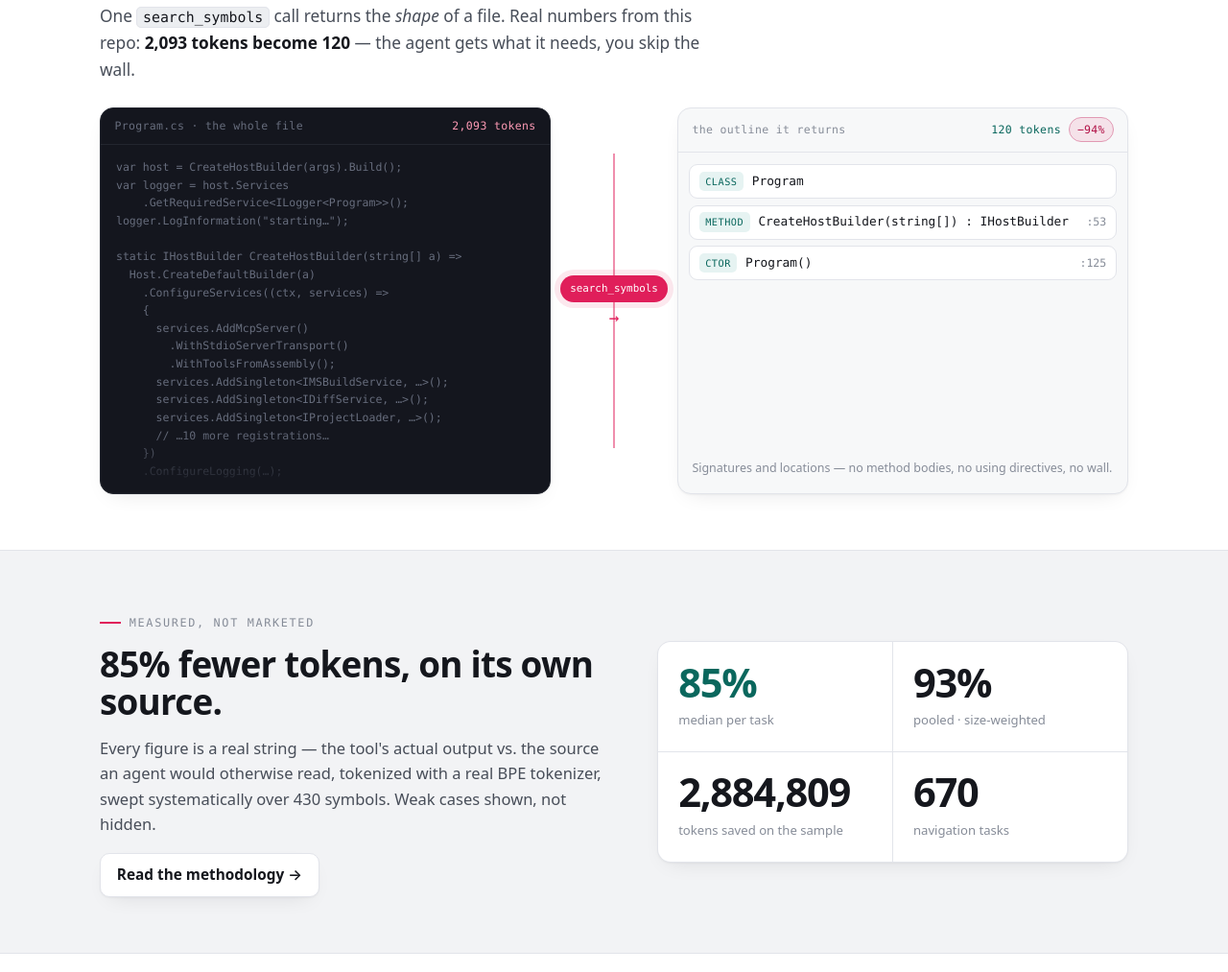
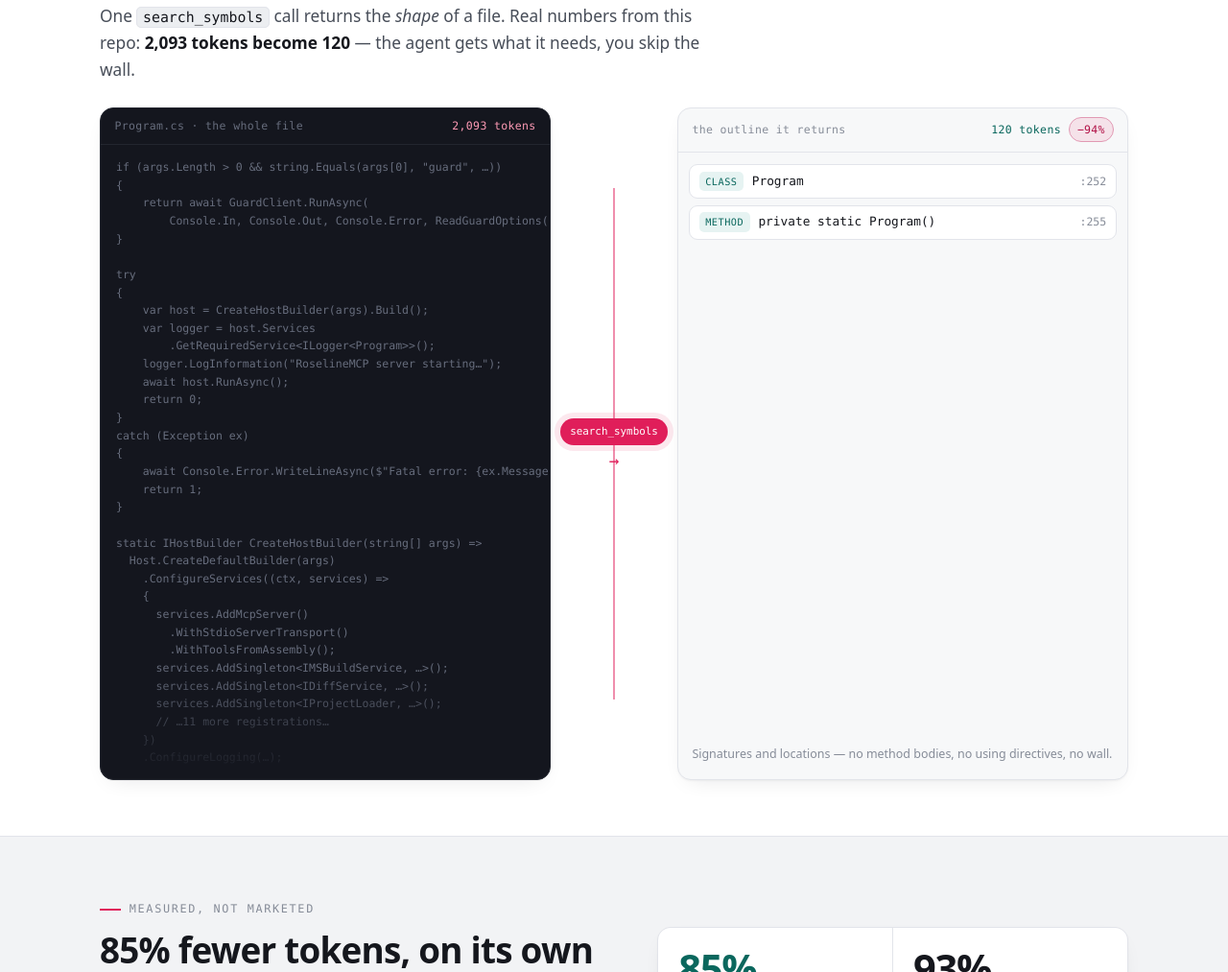
Before and after one commit to Atypical-Consulting/RoselineMCP, an Astro site in the folder website/: page / in a window 1280 px wide. Shown: the part 789-1802 px from the top of the page at 96% size. Built offline with nearby package versions, Linux system fonts and the light colour scheme; Astro itself is replaced by a stand-in of ours; no server answers.

Commit message:
fix(website): redraw the index.astro Program.cs showcase illustration (#212) (#227)
* chore(#212): scaffold draft PR for index.astro showcase illustration fix

* fix(website): redraw the index.astro Program.cs showcase illustration to match the current file

* fix: address code-review findings

Reduce the outline panel to the two rows RoselineMCP's real search_symbols actually returns for
Program.cs (class Program :252, method private static Program() :255) rather than two local
functions (ReadGuardOptions, CreateHostBuilder) that the tool's outline never emits for a
top-level-statements file. Also restore the elided catch block in the excerpt (the try had no
catch, which is not valid C#) and correct the registrations count (10 -> 11).

```diff
--- a/website/src/pages/index.astro
+++ b/website/src/pages/index.astro
@@ -79,13 +79,29 @@ const groupBlurb: Record<string, string> = {
       <figure class="transform" aria-label="RoselineMCP turns a 2,093-token file into a 120-token outline.">
         <div class="tpanel file">
           <div class="tp-head"><span class="mono">Program.cs · the whole file</span><span class="tp-cost mono">2,093 tokens</span></div>
-          <pre class="mono">{`var host = CreateHostBuilder(args).Build();
-var logger = host.Services
-    .GetRequiredService<ILogger<Program>>();
-logger.LogInformation("starting…");
+          <pre class="mono">{`if (args.Length > 0 && string.Equals(args[0], "guard", …))
+{
+    return await GuardClient.RunAsync(
+        Console.In, Console.Out, Console.Error, ReadGuardOptions());
+}
 
-static IHostBuilder CreateHostBuilder(string[] a) =>
-  Host.CreateDefaultBuilder(a)
+try
+{
+    var host = CreateHostBuilder(args).Build();
+    var logger = host.Services
+        .GetRequiredService<ILogger<Program>>();
+    logger.LogInformation("RoselineMCP server starting…");
+    await host.RunAsync();
+    return 0;
+}
+catch (Exception ex)
+{
+    await Console.Error.WriteLineAsync($"Fatal error: {ex.Message}");
+    return 1;
+}
+
+static IHostBuilder CreateHostBuilder(string[] args) =>
+  Host.CreateDefaultBuilder(args)
     .ConfigureServices((ctx, services) =>
     {
       services.AddMcpServer()
@@ -94,7 +110,7 @@ static IHostBuilder CreateHostBuilder(string[] a) =>
       services.AddSingleton<IMSBuildService, …>();
       services.AddSingleton<IDiffService, …>();
       services.AddSingleton<IProjectLoader, …>();
-      // …10 more registrations…
+      // …11 more registrations…
     })
     .ConfigureLogging(…);`}</pre>
         </div>
@@ -108,9 +124,8 @@ static IHostBuilder CreateHostBuilder(string[] a) =>
           <div class="tp-head"><span class="mono">the outline it returns</span>
             <span class="tp-save mono">120&nbsp;tokens</span><span class="pill write">−94%</span></div>
           <div class="outrows">
-            <div class="orow"><span class="okind">class</span><span class="osig mono">Program</span></div>
-            <div class="orow"><span class="okind">method</span><span class="osig mono">CreateHostBuilder(string[]) : IHostBuilder</span><span class="oline mono">:53</span></div>
-            <div class="orow"><span class="okind">ctor</span><span class="osig mono">Program()</span><span class="oline mono">:125</span></div>
+            <div class="orow"><span class="okind">class</span><span class="osig mono">Program</span><span class="oline mono">:252</span></div>
+            <div class="orow"><span class="okind">method</span><span class="osig mono">private static Program()</span><span class="oline mono">:255</span></div>
           </div>
           <p class="tp-note">Signatures and locations — no method bodies, no using directives, no wall.</p>
         </div>
```
